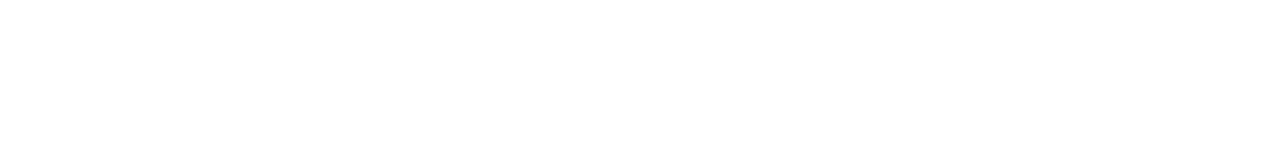
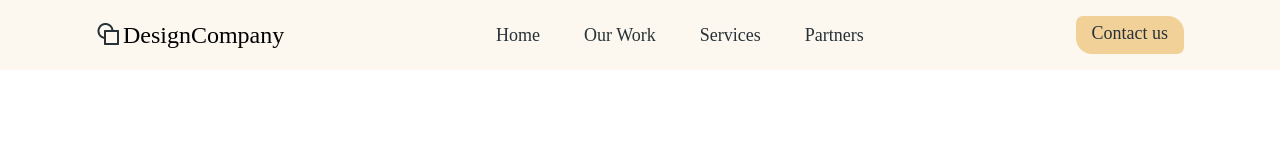
Before and after one commit to dmeshechkov/FirstLandPage, a plain HTML site: page index.html in a window 1280 px wide. Drawn offline with Linux system fonts and the light colour scheme; a web font is replaced by a local one.

Commit message:
made menu

```diff
--- a/index.css
+++ b/index.css
@@ -1,23 +1,108 @@
 html {
     box-sizing: border-box;
     font-size: 16px;
-  }
+}
 
 *, *:before, *:after {
     box-sizing: inherit;
-  }
+}
 
 body, h1, h2, h3, h4, h5, h6, p, ol, ul {
     margin: 0;
     padding: 0;
     font-weight: normal;
-  }
+}
 
 ol, ul {
     list-style: none;
-  }
+}
 
 img {
     max-width: 100%;
     height: auto;
-  }
+}
+
+.block-head {
+    /* width: 1920px;
+    height: 809px; */
+    background-color: rgba(235, 183, 98, 0.1);
+}
+
+.navbar {
+    width: 100%;
+    height: 70px;
+
+}
+
+.navbar .container {
+    height: inherit;
+    display: flex;
+    justify-content: space-around;
+    align-items: center;
+}
+
+.navbar-menu {
+    list-style: none;
+}
+
+.navbar-menu li {
+    display: inline-block;
+}
+
+.navbar-menu li a {
+    display: inline-block;
+    text-decoration: none;
+    margin-left: 20px;
+    margin-right: 20px;
+    font-family: 'koho';
+    font-size: 18px;
+    color: #263238;
+}
+
+.navbar-menu li a:hover {
+    color: rgba(235, 183, 98, 1);
+}
+
+.navbar-menu li a:active {
+    color: #EBB762;
+    transition: all .07s ease-in-out;
+}
+
+.navbar-wrap {
+    display: flex;
+    flex-flow: row nowrap;
+}
+
+.callback {
+    text-decoration: none;
+    font-family: 'koho';
+    font-size: 18px;
+    color: #263238;
+    background-color: rgba(235, 183, 98, 0.6);
+    border-radius: 7px 16px;
+    padding-top: 7px;
+    padding-bottom: 10px;
+    padding-left: 16px;
+    padding-right: 16px;
+}
+
+.callback:hover {
+    background-color: rgba(235, 183, 98, 1);
+    box-shadow: 0.2em 0.2em 5px rgba(122,122,122,0.5);
+}
+
+.block-logo {
+    display: flex;
+    align-items: flex-start;
+}
+
+.img-logo {
+    width: 24px;
+    height: 24px;
+    margin-right: 3px;
+}
+
+.text-logo {
+    font-family: 'koho';
+    font-size: 24px;
+}
--- a/index.html
+++ b/index.html
@@ -13,7 +13,28 @@
 
 </head>
 <body>
-    <header>
+    <header class="block-head">
+        <nav class="navbar">
+            <div class="container">
+
+                <div class="block-logo">
+                    <img class="img-logo" src="images/Icon.png" alt="logo">
+                    <p class="text-logo">DesignCompany</p>
+                </div>
+
+                <div class="navbar-wrap">
+                    <ul class="navbar-menu">
+                        <li><a href="#">Home</a></li>
+                        <li><a href="#">Our Work</a></li>
+                        <li><a href="#">Services</a></li>
+                        <li><a href="#">Partners</a></li>
+                    </ul>
+                </div>
+
+                <a href="#" class="callback">Contact us</a>
+
+            </div>
+        </nav>
 
     </header>
 
```
Also changed, not shown: images/Icon.png (added), images/Image pallete.png, images/Image pallete@2x.png, images/Image-2.png, images/Image.png, images/Image@2x.png, images/Line Image.png, images/Market launch-pana 1.png, images/Market launch-pana 1@2x.png, images/Palete Image.png, images/rocket.png, images/stars.png, images/trophy.png.
